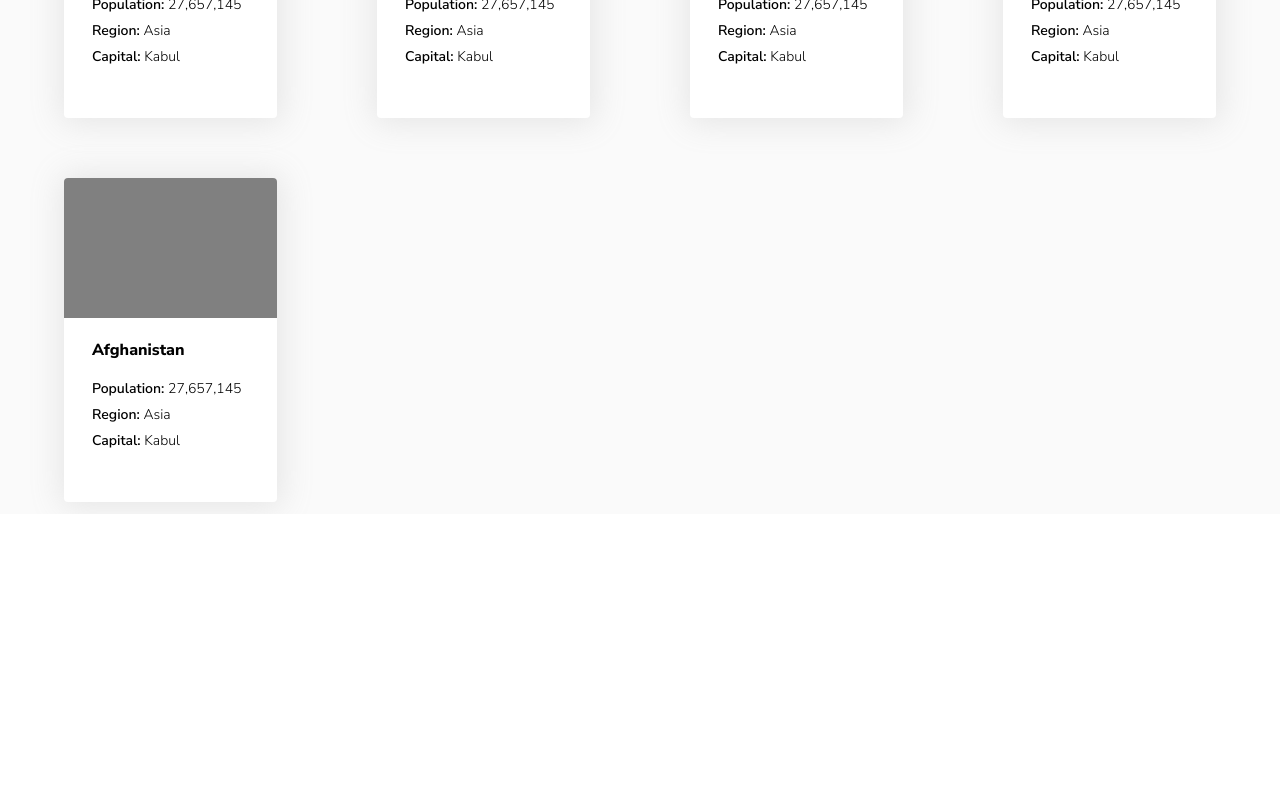
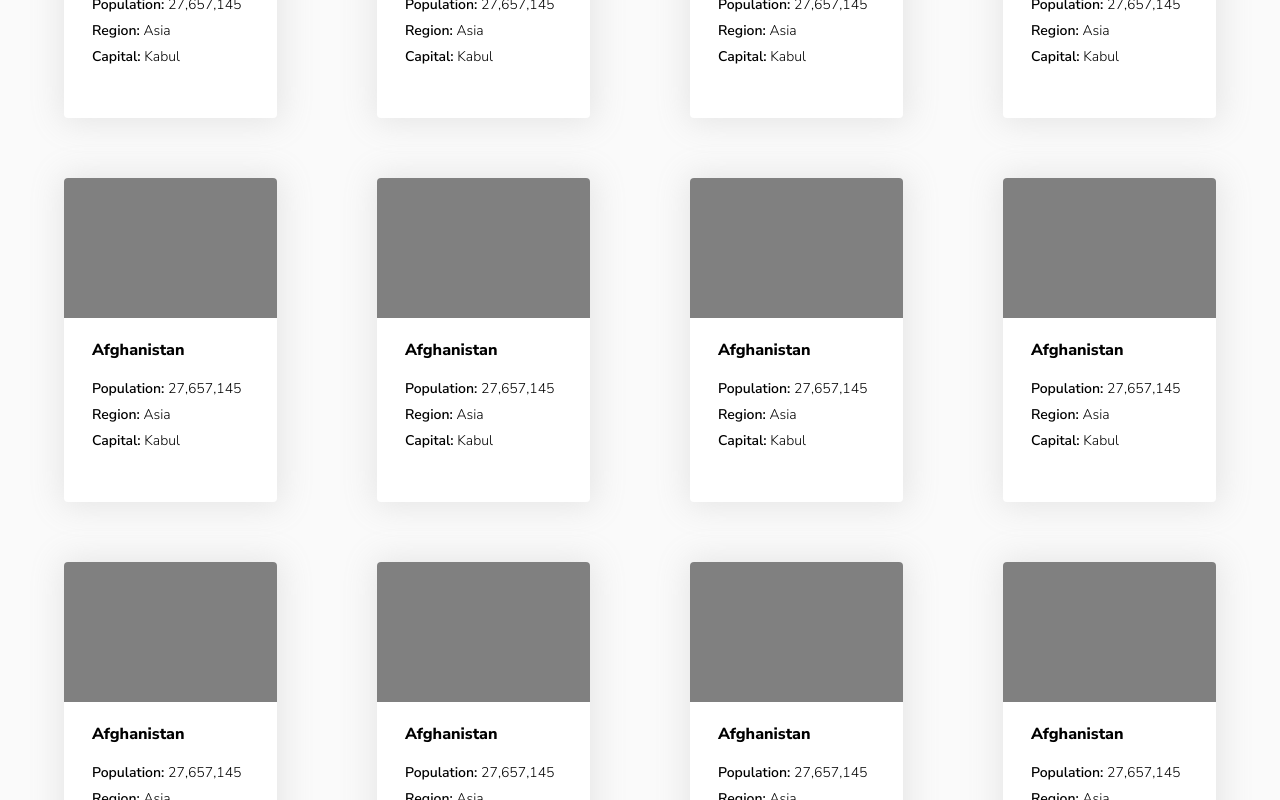
Before and after one commit to TienThinh-fe/rest-countries-app, a React (Vite) app: page / in a window 1280 px wide. Shown: the part 792-1592 px from the top of the page. Before the commit the page ends 1306 px from the top, so only its background shows below. Built offline with nearby package versions, Linux system fonts and the light colour scheme.

Commit message:
feat: implement props with dumb data

```diff
--- a/src/components/Preview.tsx
+++ b/src/components/Preview.tsx
@@ -1,4 +1,9 @@
-export function Preview() {
+import { CountryType } from "../data";
+import { formatNumber } from "../helper";
+
+export function Preview({ country }: { country: CountryType }) {
+  const { name, population, region, capital } = country;
+
   return (
     <div className="preview">
       <div className="preview__image">
@@ -6,19 +11,19 @@ export function Preview() {
       </div>
       <div className="preview__info">
         <div className="preview__info--title">
-          <span>Afghanistan</span>
+          <span>{name}</span>
         </div>
         <div className="preview__info--population">
           <span className="name">Population: </span>
-          <span>27,657,145</span>
+          <span>{formatNumber(population)}</span>
         </div>
         <div className="preview__info--region">
           <span className="name">Region: </span>
-          <span>Asia</span>
+          <span>{region}</span>
         </div>
         <div className="preview__info--capital">
           <span className="name">Capital: </span>
-          <span>Kabul</span>
+          <span>{capital}</span>
         </div>
       </div>
     </div>
--- a/src/components/PreviewList.tsx
+++ b/src/components/PreviewList.tsx
@@ -1,17 +1,13 @@
 import { Preview } from "./Preview";
+
+import { dumbData, CountryType, CountryListType } from "../data";
 
 export function PreviewList() {
   return (
     <div className="preview-list">
-      <Preview />
-      <Preview />
-      <Preview />
-      <Preview />
-      <Preview />
-      <Preview />
-      <Preview />
-      <Preview />
-      <Preview />
+      {dumbData.countries.map((country: CountryType) => (
+        <Preview country={country} />
+      ))}
     </div>
   );
 }
--- a/src/components/styles.scss
+++ b/src/components/styles.scss
@@ -132,6 +132,11 @@
     width: 100%;
     height: 140px;
     background-color: gray;
+    img {
+      width: 100%;
+      height: 100%;
+      object-fit: cover;
+    }
   }
   &__info {
     margin: 24px 0 54px 28px;
--- /dev/null
+++ b/src/data.ts
@@ -0,0 +1,123 @@
+export interface CountryType {
+  name: string;
+  population: number;
+  region: string;
+  capital: string;
+}
+
+export interface CountryListType {
+  countries: CountryType[];
+}
+
+export const dumbData: CountryListType = {
+  countries: [
+    {
+      name: "Afghanistan",
+      population: 27657145,
+      region: "Asia",
+      capital: "Kabul",
+    },
+    {
+      name: "Afghanistan",
+      population: 276545,
+      region: "Asia",
+      capital: "Kabul",
+    },
+    {
+      name: "Afghanistan",
+      population: 27657145,
+      region: "Asia",
+      capital: "Kabul",
+    },
+    {
+      name: "Afghanistan",
+      population: 27657145,
+      region: "Asia",
+      capital: "Kabul",
+    },
+    {
+      name: "Afghanistan",
+      population: 27657145,
+      region: "Asia",
+      capital: "Kabul",
+    },
+    {
+      name: "Afghanistan",
+      population: 27657145,
+      region: "Asia",
+      capital: "Kabul",
+    },
+    {
+      name: "Afghanistan",
+      population: 27657145,
+      region: "Asia",
+      capital: "Kabul",
+    },
+    {
+      name: "Afghanistan",
+      population: 27657145,
+      region: "Asia",
+      capital: "Kabul",
+    },
+    {
+      name: "Afghanistan",
+      population: 27657145,
+      region: "Asia",
+      capital: "Kabul",
+    },
+    {
+      name: "Afghanistan",
+      population: 27657145,
+      region: "Asia",
+      capital: "Kabul",
+    },
+    {
+      name: "Afghanistan",
+      population: 27657145,
+      region: "Asia",
+      capital: "Kabul",
+    },
+    {
+      name: "Afghanistan",
+      population: 27657145,
+      region: "Asia",
+      capital: "Kabul",
+    },
+    {
+      name: "Afghanistan",
+      population: 27657145,
+      region: "Asia",
+      capital: "Kabul",
+    },
+    {
+      name: "Afghanistan",
+      population: 27657145,
+      region: "Asia",
+      capital: "Kabul",
+    },
+    {
+      name: "Afghanistan",
+      population: 27657145,
+      region: "Asia",
+      capital: "Kabul",
+    },
+    {
+      name: "Afghanistan",
+      population: 27657145,
+      region: "Asia",
+      capital: "Kabul",
+    },
+    {
+      name: "Afghanistan",
+      population: 27657145,
+      region: "Asia",
+      capital: "Kabul",
+    },
+    {
+      name: "Afghanistan",
+      population: 27657145,
+      region: "Asia",
+      capital: "Kabul",
+    },
+  ],
+};
--- /dev/null
+++ b/src/helper.ts
@@ -0,0 +1,4 @@
+// format number with comma separator
+export function formatNumber(population: number) {
+  return population.toString().replace(/\B(?=(\d{3})+(?!\d))/g, ",");
+}
```
